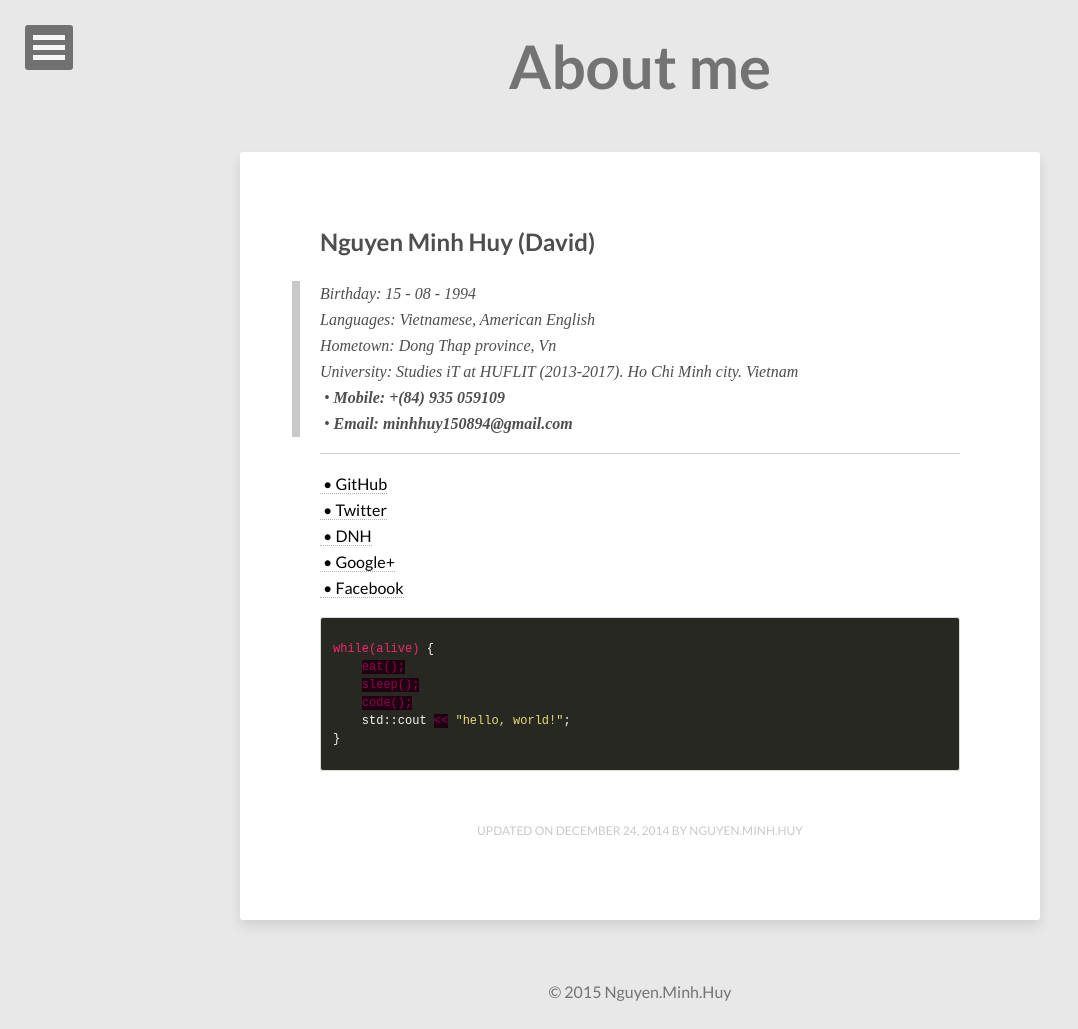
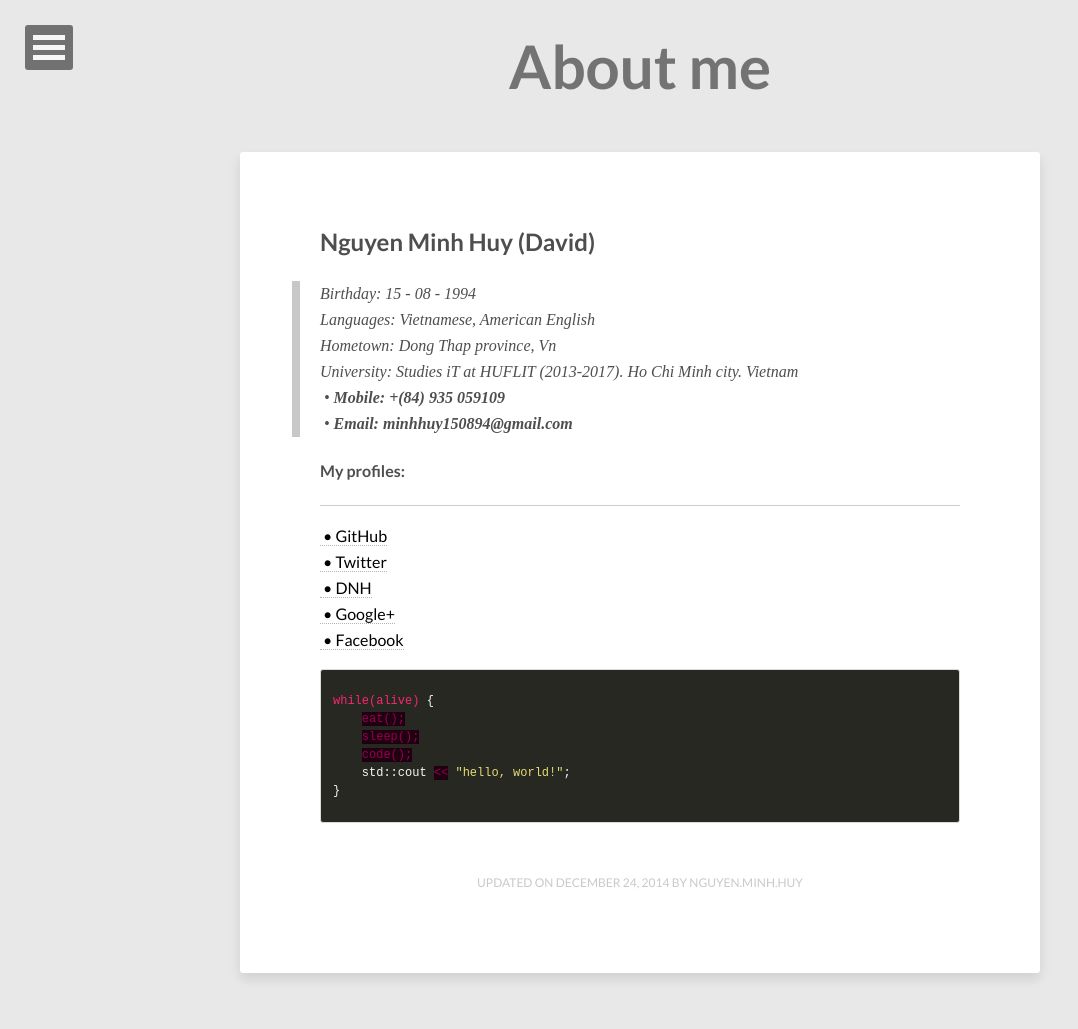
Before and after one commit to vareisen/vareisen.github.io, a Jekyll site: the page built from about/index.md, in a window 1280 px wide, cut to the strip 0-1029 px from the top of the page. Shown: the whole strip, without its empty margins (0-1078 px from the left). Built offline with Jekyll 4.4.1, drawn with Linux system fonts in a browser that asks for light colours.

Commit message:
Update index.md

```diff
--- a/about/index.md
+++ b/about/index.md
@@ -12,6 +12,7 @@ modified: 2014-12-24
 &nbsp;&bull;&nbsp;<b>Mobile: +(84) 935 059109</b><br>
 &nbsp;&bull;&nbsp;<b>Email: minhhuy150894@gmail.com</b><br>
 
+<h4> My profiles: </h4>
 <hr>
 <a href="http://github.com/minhhuy150894"><font color="black">&nbsp;&bull;&nbsp;GitHub</font></a><br>
 <a href="https://twitter.com/david15894"><font color="black">&nbsp;&bull;&nbsp;Twitter</font></a><br>
```
